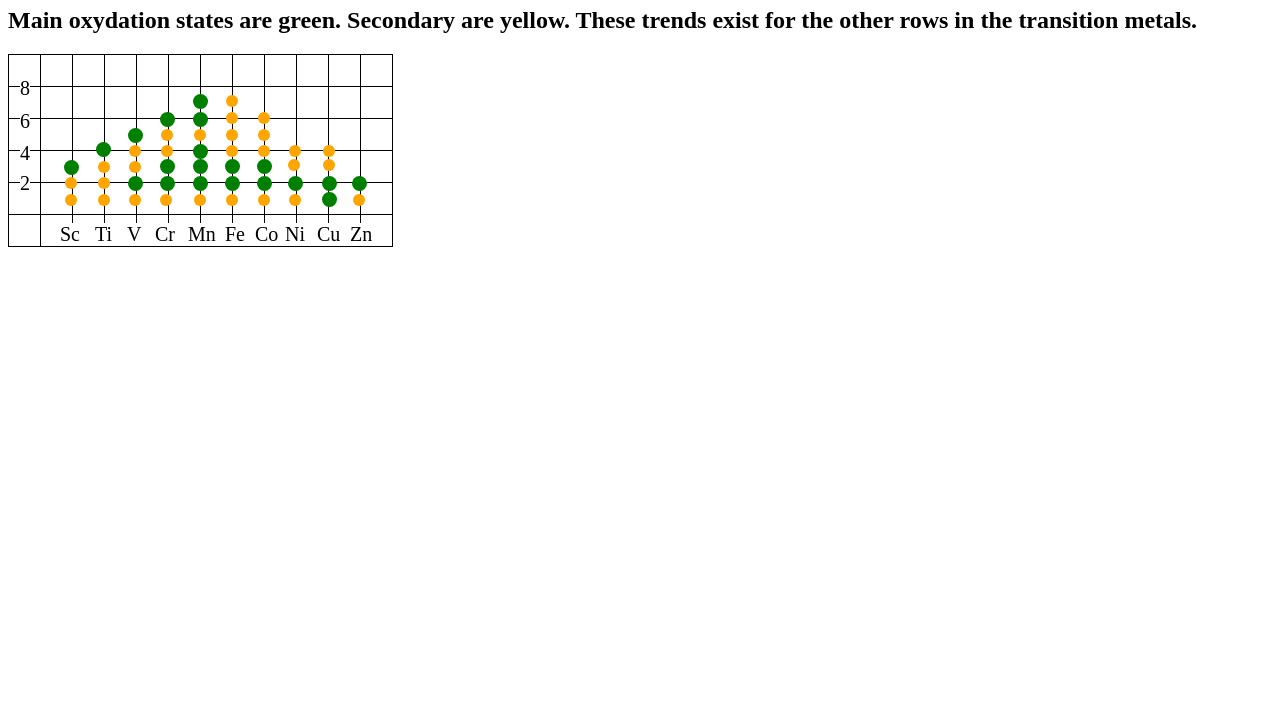
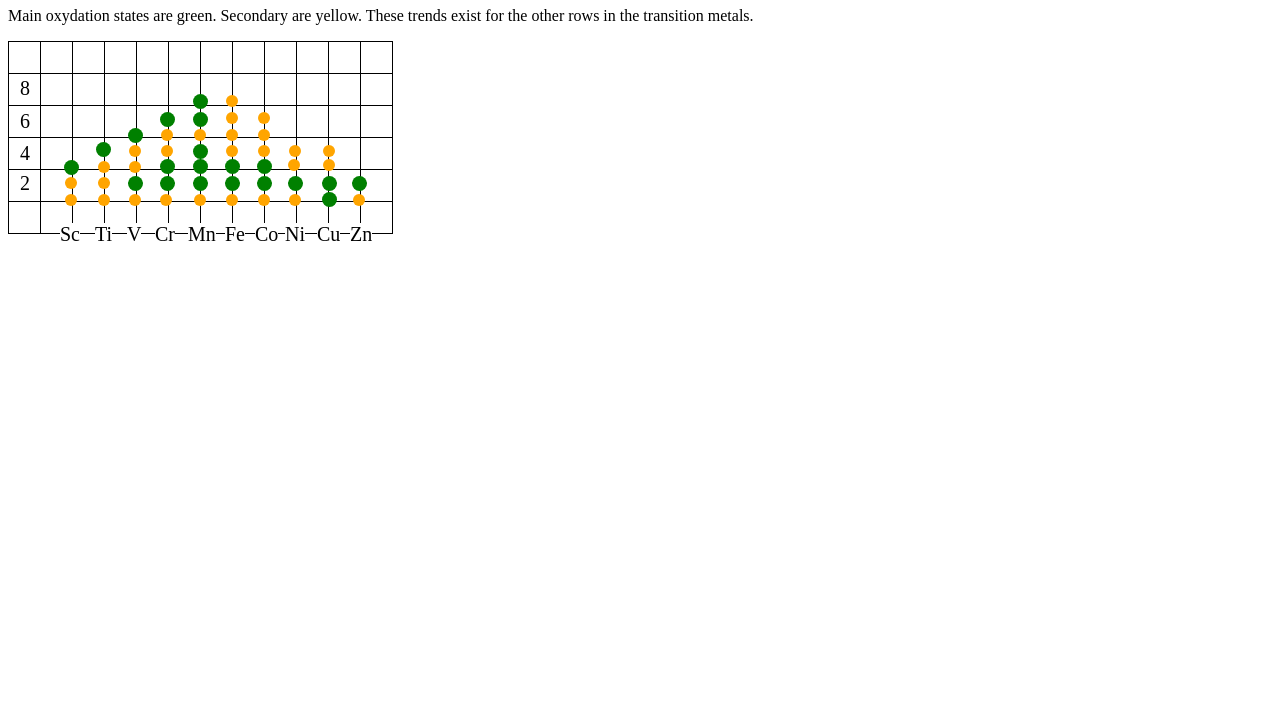
Before and after one commit to Avondel/oxydation, a plain HTML site: page index.html in a window 1280 px wide. Shown: the part 73-800 px from the top of the page. Drawn offline with Linux system fonts and the light colour scheme.

Commit message:
Update index.html

```diff
--- a/index.html
+++ b/index.html
@@ -9,9 +9,9 @@
 <h1>
 	Transition Metal Oxydation States
 </h1>
-<h2>
+<p>
 	Main oxydation states are green. Secondary are yellow. These trends exist for the other rows in the transition metals.
-</h2>
+</p>
 <div class="rectangle"></div>
 
 <span class="number" style="top: 150px">8</span>
```
